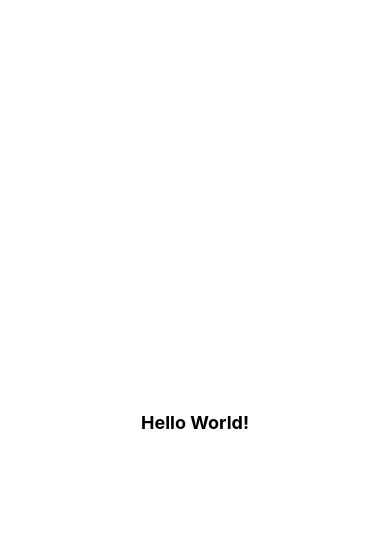
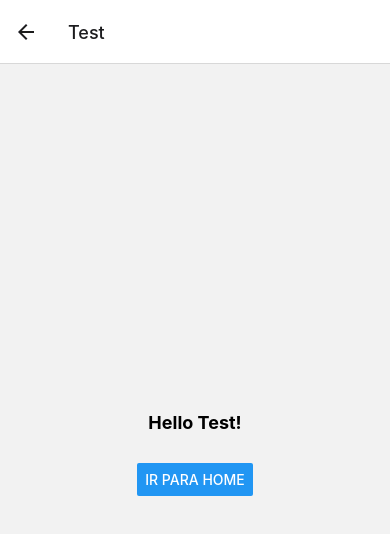
Before and after one commit to Flamarionfp/flama-rn-boilerplate, a React Native app: screen /Test in a window 390 px wide. Shown: the top 534 px of the page. Built offline with nearby package versions, Linux system fonts and the light colour scheme.

Commit message:
Configuração inicial - React navigation

```diff
--- a/src/App.tsx
+++ b/src/App.tsx
@@ -1,11 +1,9 @@
 import React from 'react'
-import { View, Text } from 'react-native'
+import Navigation from '../src/navigation/index'
 
 const App = () => {
   return (
-    <View style={{ flex: 1, alignItems: 'center', justifyContent: 'center' }}>
-      <Text style={{ fontSize: 18, fontWeight: 'bold' }}>Hello World!</Text>
-    </View>
+    <Navigation />
   )
 }
 
--- /dev/null
+++ b/src/navigation/index.tsx
@@ -0,0 +1,23 @@
+import React from 'react';
+import { NavigationContainer } from '@react-navigation/native';
+import { createNativeStackNavigator } from '@react-navigation/native-stack';
+
+import Home from '../screens/Home'
+import Test from '../screens/Test'
+
+import StackProps from '../types/StackProps'
+
+const Stack = createNativeStackNavigator<StackProps>();
+
+const Navigation: React.FC = () => {
+  return (
+    <NavigationContainer>
+      <Stack.Navigator initialRouteName="Home">
+        <Stack.Screen name="Home" component={Home} />
+        <Stack.Screen name="Test" component={Test} />
+      </Stack.Navigator>
+    </NavigationContainer>
+  )
+}
+
+export default Navigation
--- /dev/null
+++ b/src/screens/Home.tsx
@@ -0,0 +1,20 @@
+import React from 'react'
+import { View, Text, Button } from 'react-native'
+
+interface interfacePropsHome {
+  navigation: any;
+}
+
+const Home: React.FC<interfacePropsHome> = ({ navigation }) => {
+  return (
+    <View style={{ flex: 1, alignItems: 'center', justifyContent: 'center' }}>
+      <Text style={{ fontSize: 18, fontWeight: 'bold' }}>Hello Home!</Text>
+      <View style={{marginTop: 30}}>
+        <Button title="Ir para Test" onPress={() => {
+          navigation.navigate('Test')
+        }} />
+      </View>
+    </View>
+  )
+}
+export default Home
--- /dev/null
+++ b/src/screens/Test.tsx
@@ -0,0 +1,20 @@
+import React from 'react'
+import { View, Text, Button } from 'react-native'
+
+interface interfacePropsTest {
+  navigation: any;
+}
+
+const Test: React.FC<interfacePropsTest> = ({ navigation }) => {
+  return (
+    <View style={{ flex: 1, alignItems: 'center', justifyContent: 'center' }}>
+      <Text style={{ fontSize: 18, fontWeight: 'bold' }}>Hello Test!</Text>
+      <View style={{ marginTop: 30 }}>
+        <Button title="Ir para Home" onPress={() => {
+          navigation.navigate('Home')
+        }} />
+      </View>
+    </View>
+  )
+}
+export default Test
--- /dev/null
+++ b/src/types/StackProps.ts
@@ -0,0 +1,6 @@
+type StackProps = {
+  Home: undefined,
+  Test: undefined,
+}
+
+export default StackProps
```
Also changed, not shown: 1 other file (tests, documents, lock files or other folders).
